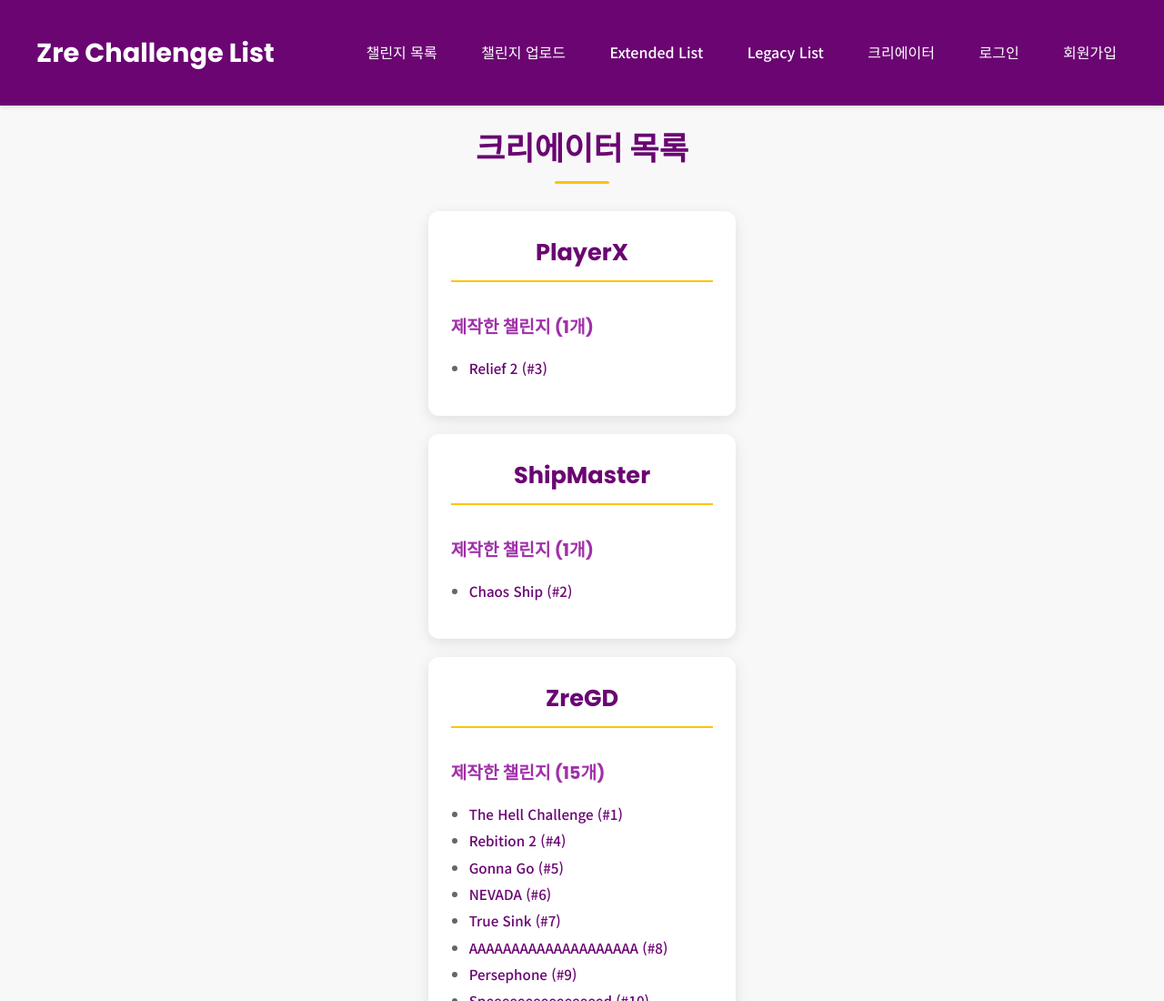
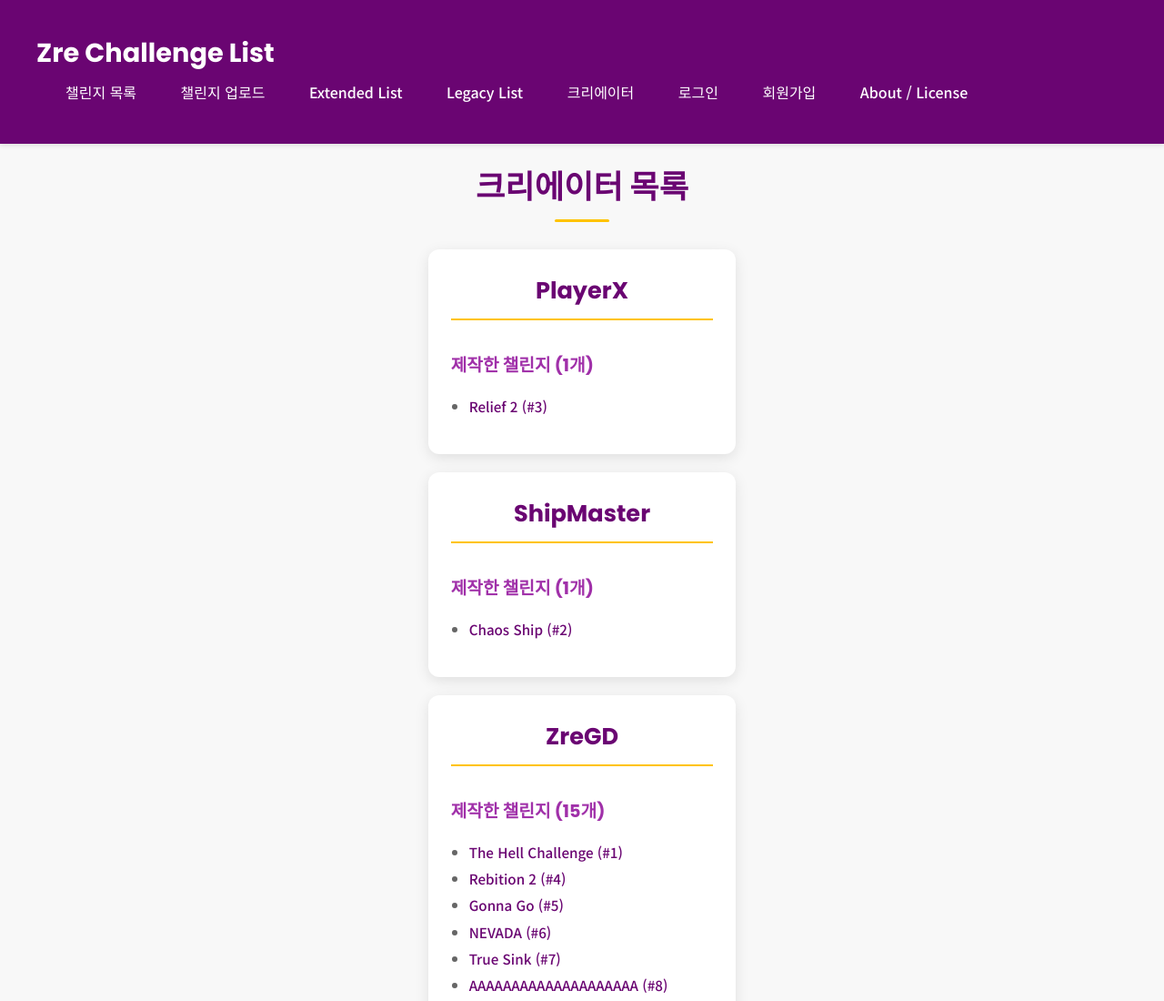
Before and after one commit to ocarer/-, a plain HTML site: page creator_page.html in a window 1280 px wide. Shown: the top 1100 px of the page at 91% size. Drawn offline with Linux system fonts and the light colour scheme.

Commit message:
Update creator_page.html

```diff
--- a/creator_page.html
+++ b/creator_page.html
@@ -21,6 +21,7 @@
                 <a href="login.html" id="nav-login-link">로그인</a> <!-- 로그인 링크로 변경 -->
                 <a href="signup.html" id="nav-signup-link">회원가입</a> <!-- 회원가입 링크 추가 -->
                 <button id="nav-logout-button" class="logout-button" style="display: none;">로그아웃</button>
+                <a href="about.html" class="active">About / License</a>
             </nav>
         </div>
     </header>
```
